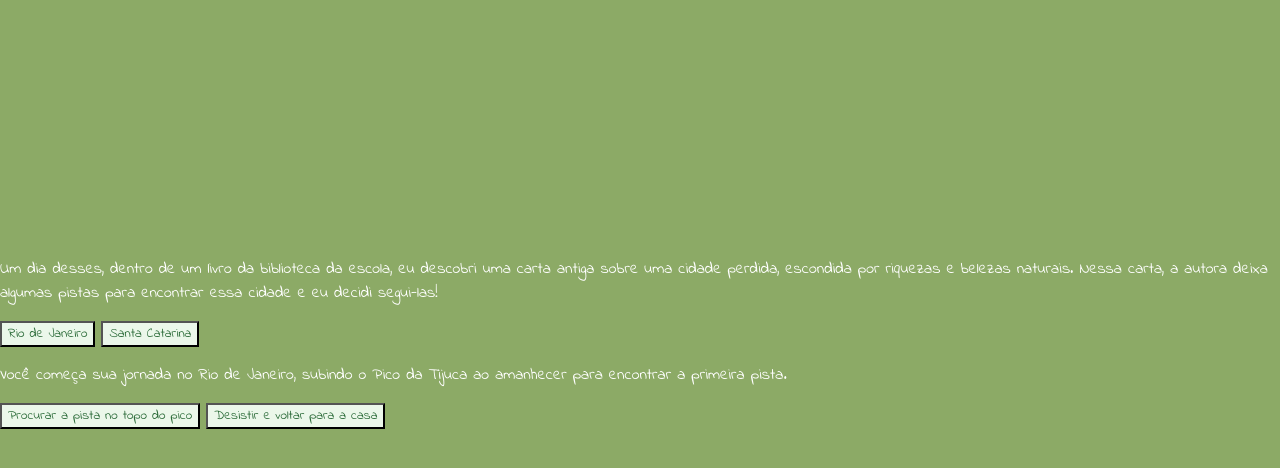
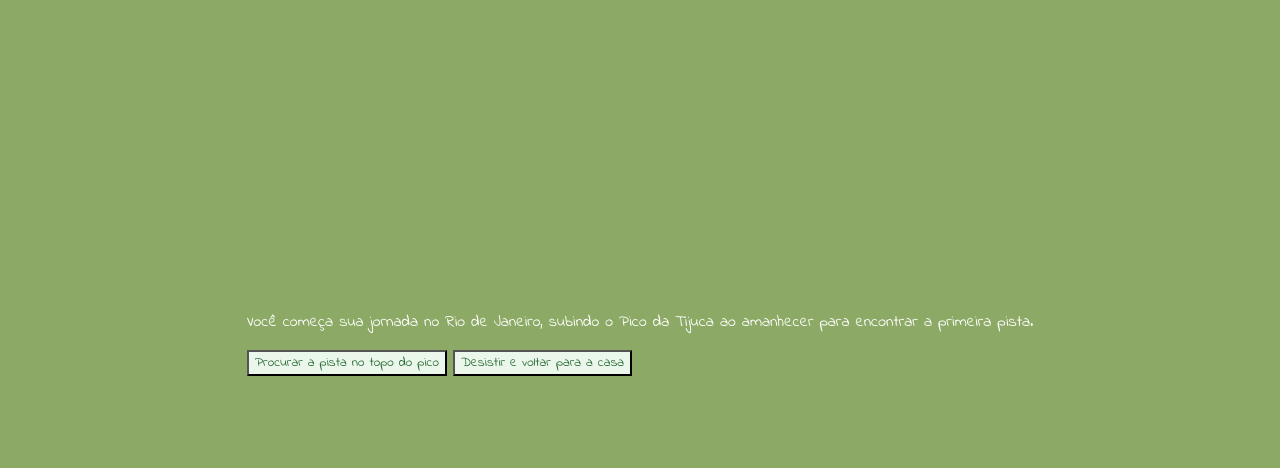
Before and after one commit to Reader-999/Criando-Uma-Aventura, a plain HTML site: page index.html in a window 1280 px wide. Both pictures are taken after a click on the button "Rio de Janeiro". Drawn offline with Linux system fonts and the light colour scheme.

Commit message:
Add files via upload

```diff
--- a/index.html
+++ b/index.html
@@ -28,5 +28,6 @@
                 <button class="btn-proximo" data-proximo="4">Desistir e voltar para a casa</button>
         </div>
     </main>
+    <script src="script.js"></script>
 </body>
 </html>
--- a/script.js
+++ b/script.js
@@ -1,7 +1,12 @@
 const avanca = document.querySelectorAll('.btn-proximo');
 
 avanca.forEach(button => {
-    button.addEventListener('clik', function(){
+    button.addEventListener('click', function(){
      const atual = document.querySelector('.ativo');
+     const proximoPasso = 'passo-' + this.getAttribute('data-proximo');
+
+        atual.classList.remove('ativo');
+        document.getElementById(proximoPasso).classList.add('ativo');
+
     })
 })
--- a/style.css
+++ b/style.css
@@ -14,3 +14,11 @@ button {
     color: rgb(39, 104, 53);
     font-family: "Indie Flower", sans-serif;
 }
+
+.passo {
+    display: none;
+}
+
+.passo.ativo {
+    display: block;
+}
```
